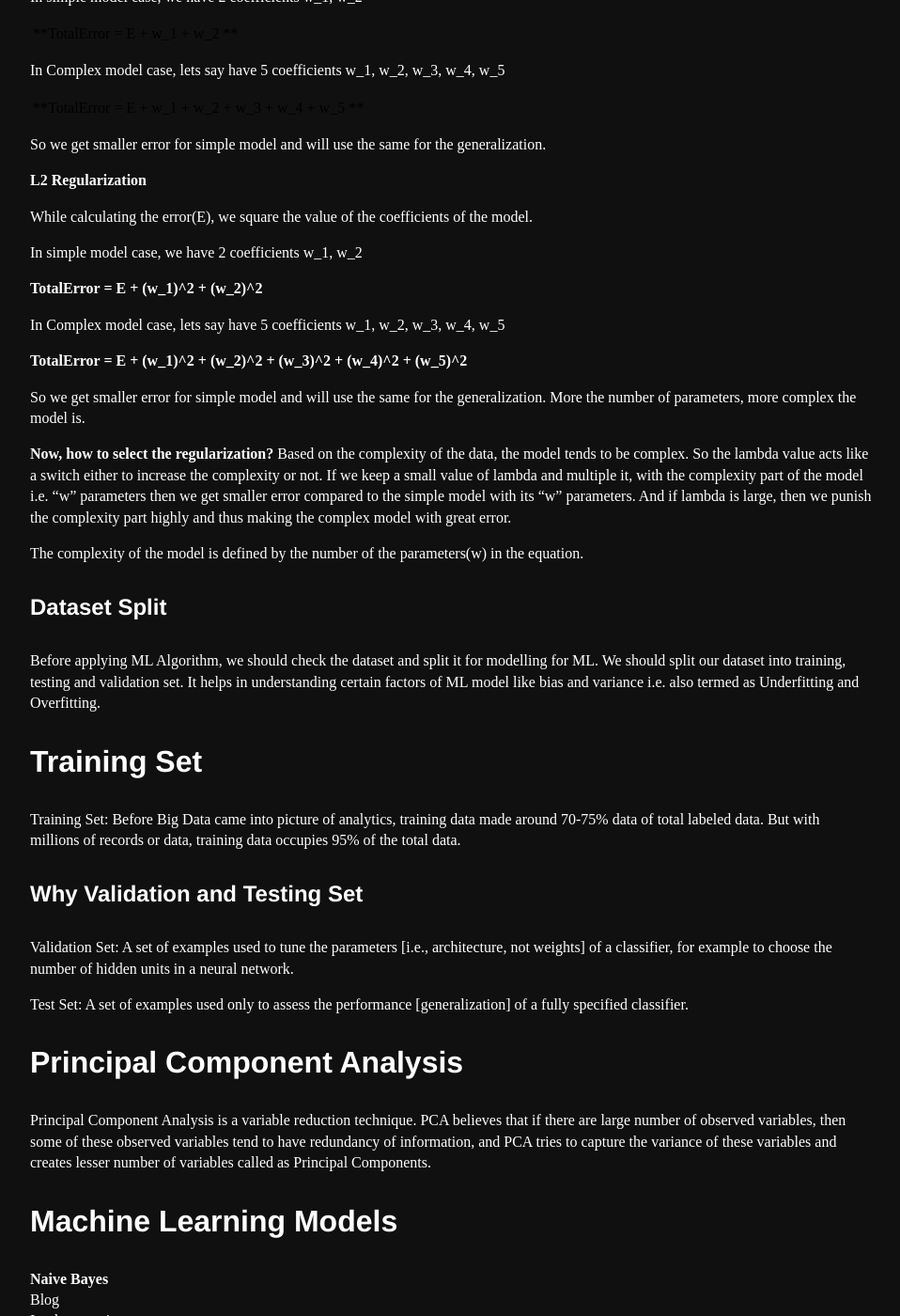
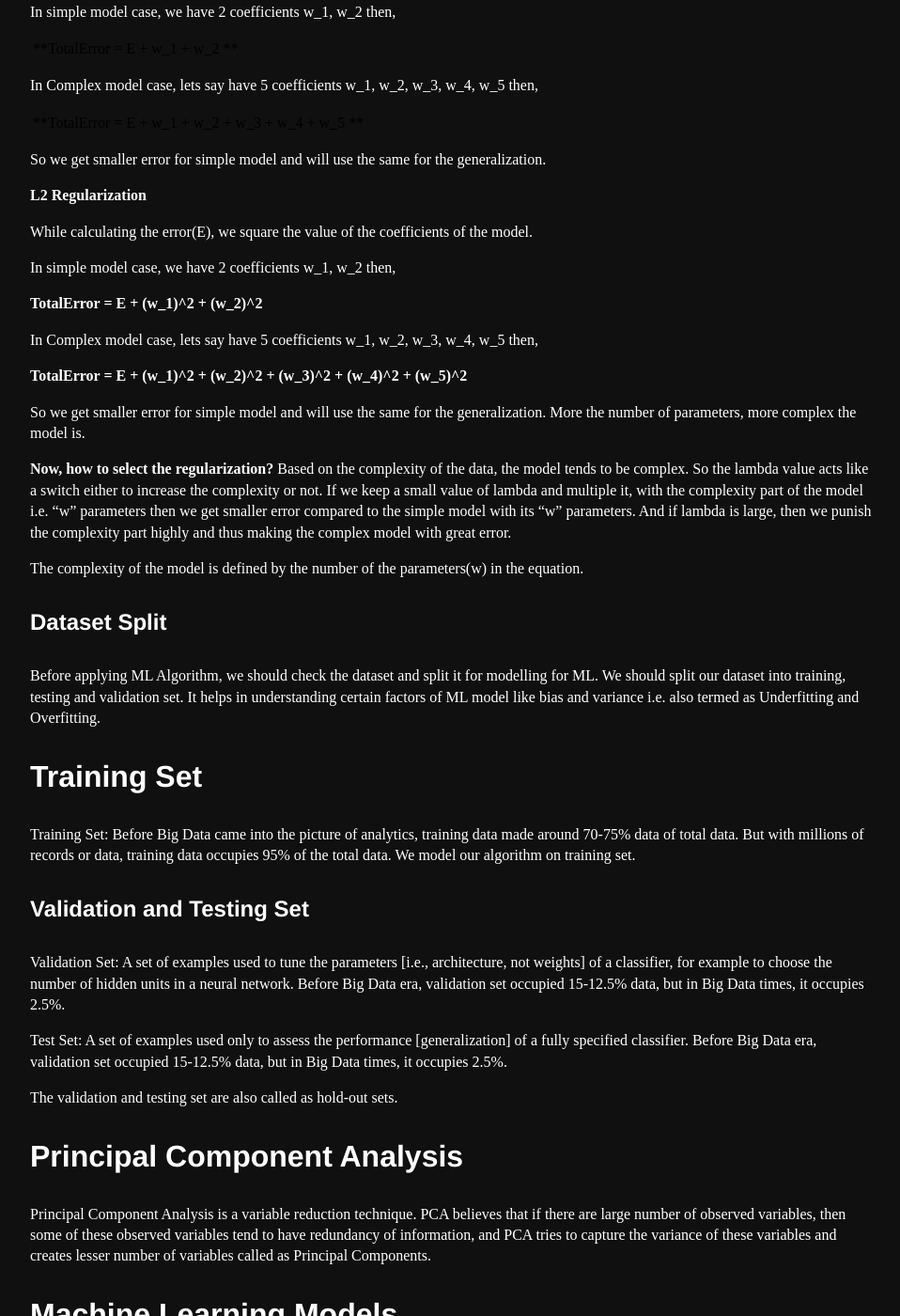
Before and after one commit to Mayurji/mayurji.github.io, a Jekyll site: the page built from _machine-learning/2020-11-06-machine-learning.md, in a window 1280 px wide and 1400 px high, scrolled down 3669 px. Shown: the whole window at 94% size, without its empty margins (160-1118 px from the left). Built offline with Jekyll 4.4.1, drawn with Linux system fonts in a browser that asks for light colours; some of the changed text lies outside the part shown.

Commit message:
Update 2020-11-06-machine-learning.md

```diff
--- a/_machine-learning/2020-11-06-machine-learning.md
+++ b/_machine-learning/2020-11-06-machine-learning.md
@@ -132,11 +133,11 @@
 
 While calculating the error(E) we add the absolute value of the coefficients of the model.
 
-In simple model case, we have 2 coefficients w_1, w_2
+In simple model case, we have 2 coefficients w_1, w_2 then,
 
 **TotalError = E + |w_1| + |w_2|**
 
-In Complex model case, lets say have 5 coefficients w_1, w_2, w_3, w_4, w_5
+In Complex model case, lets say have 5 coefficients w_1, w_2, w_3, w_4, w_5 then,
 
 **TotalError = E + |w_1| + |w_2| + |w_3| + |w_4| + |w_5|**
 
@@ -146,11 +147,11 @@
 
 While calculating the error(E), we square the value of the coefficients of the model.
 
-In simple model case, we have 2 coefficients w_1, w_2
+In simple model case, we have 2 coefficients w_1, w_2 then,
 
 **TotalError = E + (w_1)^2 + (w_2)^2**
 
-In Complex model case, lets say have 5 coefficients w_1, w_2, w_3, w_4, w_5
+In Complex model case, lets say have 5 coefficients w_1, w_2, w_3, w_4, w_5 then,
 
 **TotalError = E + (w_1)^2 + (w_2)^2 + (w_3)^2 + (w_4)^2 + (w_5)^2**
 
@@ -167,13 +168,15 @@
 
 ### Training Set
 
-Training Set: Before Big Data came into picture of analytics, training data made around 70-75% data of total labeled data. But with millions of records or data, training data occupies 95% of the total data.
+Training Set: Before Big Data came into the picture of analytics, training data made around 70-75% data of total data. But with millions of records or data, training data occupies 95% of the total data. We model our algorithm on training set.
 
-#### Why Validation and Testing Set
+#### Validation and Testing Set
 
-Validation Set: A set of examples used to tune the parameters [i.e., architecture, not weights] of a classifier, for example to choose the number of hidden units in a neural network.
+Validation Set: A set of examples used to tune the parameters [i.e., architecture, not weights] of a classifier, for example to choose the number of hidden units in a neural network. Before Big Data era, validation set occupied 15-12.5% data, but in Big Data times, it occupies 2.5%.
 
-Test Set: A set of examples used only to assess the performance [generalization] of a fully specified classifier.
+Test Set: A set of examples used only to assess the performance [generalization] of a fully specified classifier. Before Big Data era, validation set occupied 15-12.5% data, but in Big Data times, it occupies 2.5%.
+
+The validation and testing set are also called as hold-out sets.
 
 ### Principal Component Analysis
 
```
Also changed, not shown: other parts of _machine-learning/2020-11-06-machine-learning.md (+2 -1 lines).
